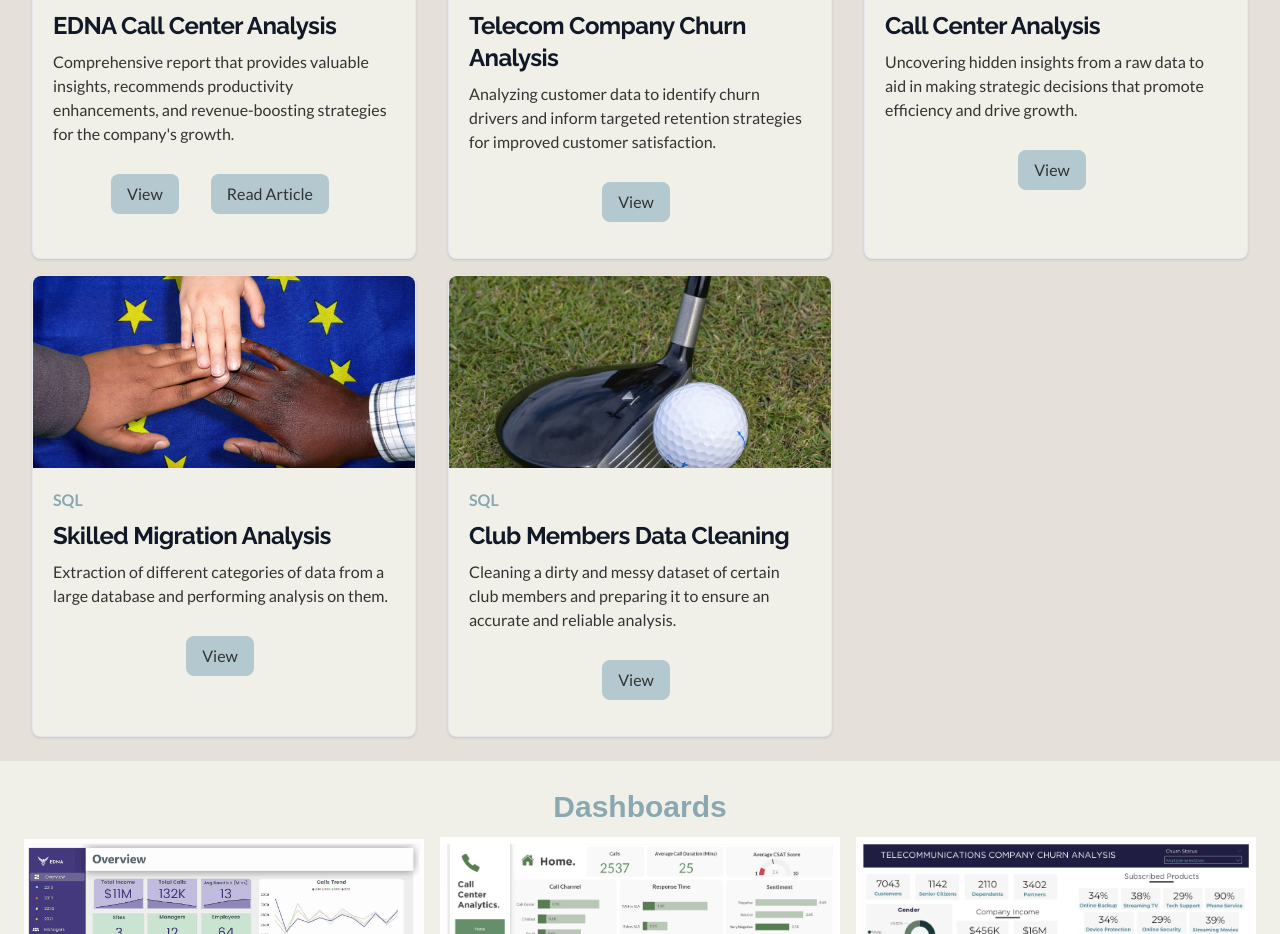
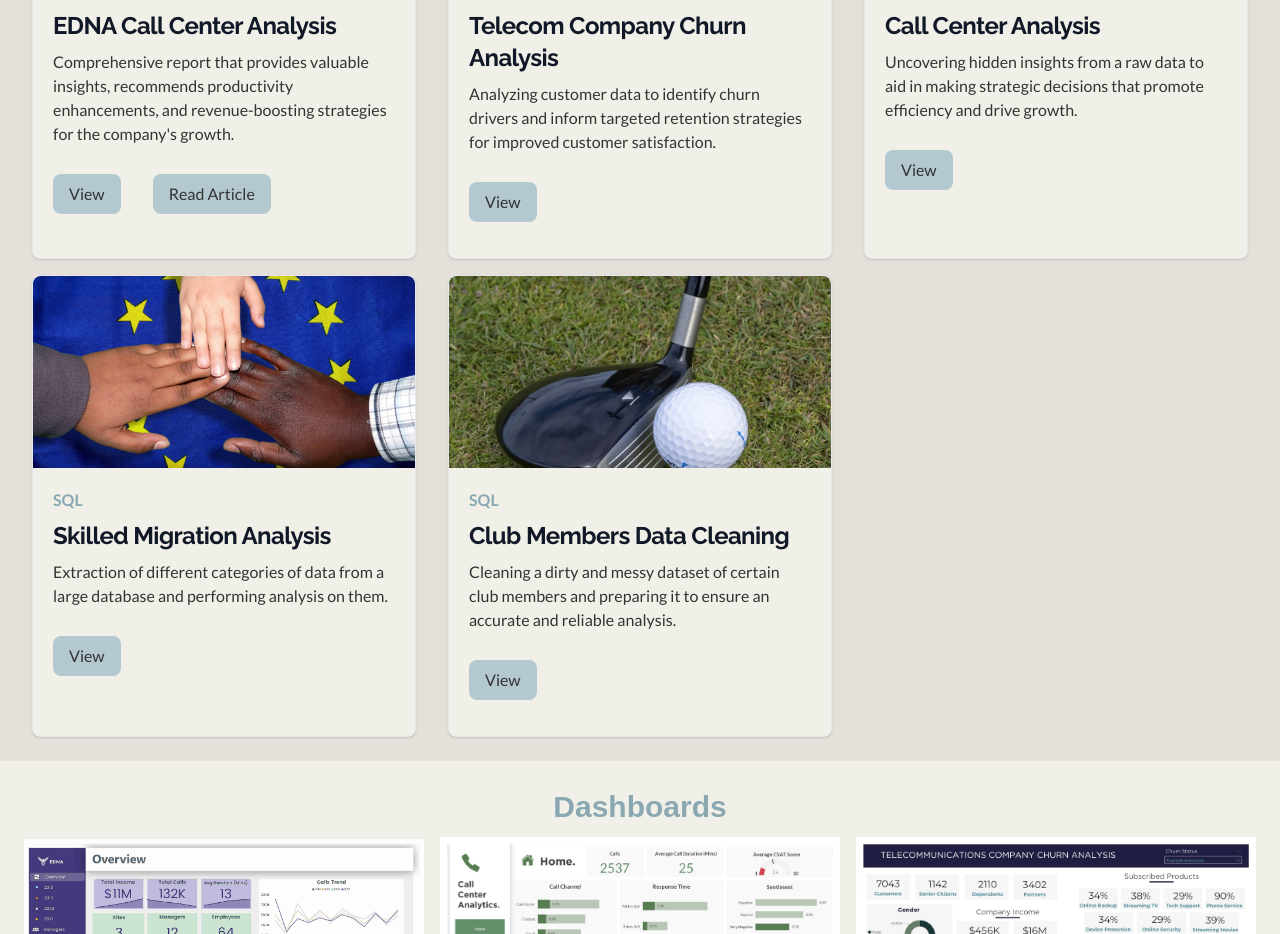
Before and after one commit to FaveInsights/myportfolio, a React (Vite) app: page / in a window 1280 px wide. Shown: the part 1384-2318 px from the top of the page. Built offline with nearby package versions, Linux system fonts and the light colour scheme; a web font is replaced by a local one.

Commit message:
some changes

```diff
--- a/src/components/Frame.jsx
+++ b/src/components/Frame.jsx
@@ -37,7 +37,7 @@
           <p className="font-bold">Tools:</p>
           <p className="text-xl">{icon(props.icon)}</p>
         </div> */}
-        <div className="flex justify-center items-center py-4">
+        <div className=" justify-center items-center py-4">
           <button className="btn">
             <a href={props.github} target="_blank">
               View
```
